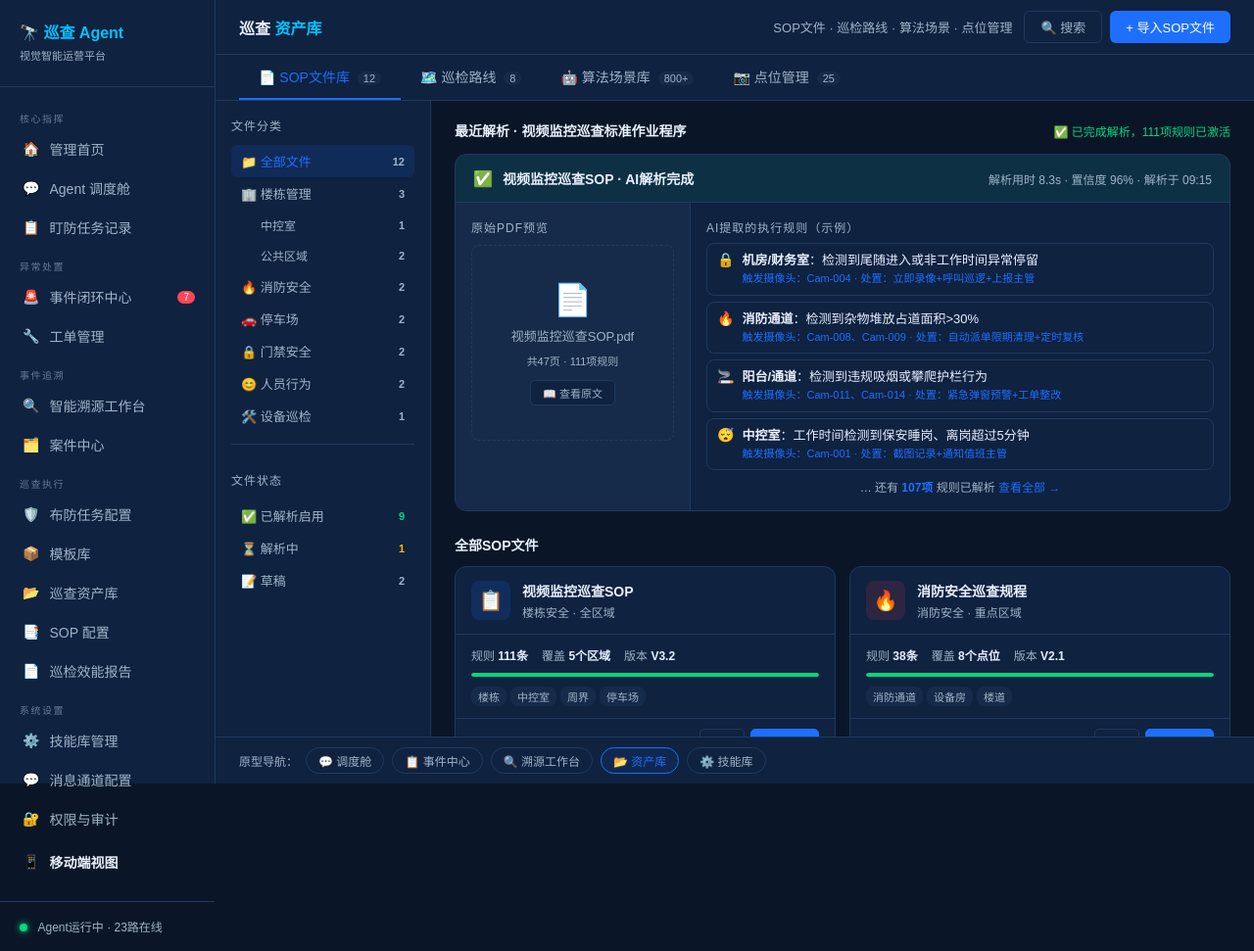
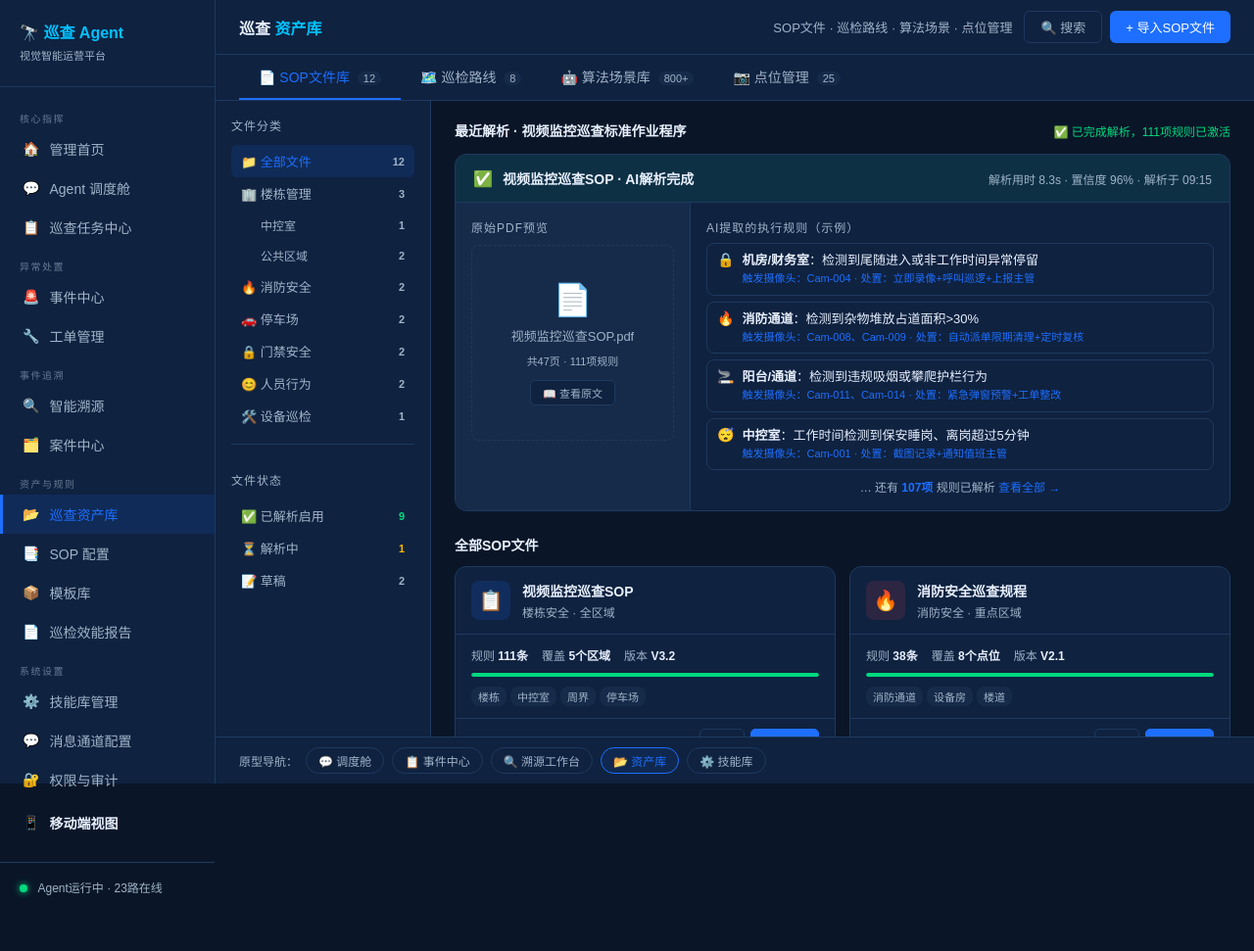
Before and after one commit to Mokaxixi619/ai-inspector-demo, a plain HTML site: page prototype/assets.html in a window 1280 px wide. Shown: the whole page at 98% size. After the commit the page ends 931 px from the top, so only its background shows below. Drawn offline with Linux system fonts and the light colour scheme.

Commit message:
Fix assets.html: 恢复原始页面内容+更新为新导航

```diff
--- a/prototype/assets.html
+++ b/prototype/assets.html
@@ -153,25 +153,24 @@ body { background: var(--bg); color: var(--text); font-family: var(--font); disp
     <div class="logo-title">🔭 巡查 Agent</div>
     <div class="logo-sub">视觉智能运营平台</div>
   </div>
-              <nav class="nav">
+    <nav class="nav">
     <div style="font-size:10px;color:var(--text2);padding:8px 20px 4px;text-transform:uppercase;letter-spacing:1.5px;opacity:0.6">核心指挥</div>
     <a href="dashboard-home.html" style="text-decoration:none"><div class="nav-item"><span class="icon">🏠</span> 管理首页</div></a>
     <a href="index.html" style="text-decoration:none"><div class="nav-item"><span class="icon">💬</span> Agent 调度舱</div></a>
-    <a href="tasks.html" style="text-decoration:none"><div class="nav-item"><span class="icon">📋</span> 盯防任务记录</div></a>
+    <a href="tasks.html" style="text-decoration:none"><div class="nav-item"><span class="icon">📋</span> 巡查任务中心</div></a>
 
     <div style="font-size:10px;color:var(--text2);padding:12px 20px 4px;text-transform:uppercase;letter-spacing:1.5px;opacity:0.6">异常处置</div>
-    <a href="incident.html" style="text-decoration:none"><div class="nav-item"><span class="icon">🚨</span> 事件闭环中心 <span class="nav-badge">7</span></div></a>
+    <a href="incident.html" style="text-decoration:none"><div class="nav-item"><span class="icon">🚨</span> 事件中心</div></a>
     <a href="workorder.html" style="text-decoration:none"><div class="nav-item"><span class="icon">🔧</span> 工单管理</div></a>
 
     <div style="font-size:10px;color:var(--text2);padding:12px 20px 4px;text-transform:uppercase;letter-spacing:1.5px;opacity:0.6">事件追溯</div>
-    <a href="traceback.html" style="text-decoration:none"><div class="nav-item"><span class="icon">🔍</span> 智能溯源工作台</div></a>
+    <a href="traceback.html" style="text-decoration:none"><div class="nav-item"><span class="icon">🔍</span> 智能溯源</div></a>
     <a href="evidence.html" style="text-decoration:none"><div class="nav-item"><span class="icon">🗂️</span> 案件中心</div></a>
 
-    <div style="font-size:10px;color:var(--text2);padding:12px 20px 4px;text-transform:uppercase;letter-spacing:1.5px;opacity:0.6">巡查执行</div>
-    <a href="tasks.html" style="text-decoration:none"><div class="nav-item"><span class="icon">🛡️</span> 布防任务配置</div></a>
+    <div style="font-size:10px;color:var(--text2);padding:12px 20px 4px;text-transform:uppercase;letter-spacing:1.5px;opacity:0.6">资产与规则</div>
+    <a href="assets.html" style="text-decoration:none"><div class="nav-item active"><span class="icon">📂</span> 巡查资产库</div></a>
+    <a href="sop-config.html" style="text-decoration:none"><div class="nav-item"><span class="icon">📑</span> SOP 配置</div></a>
     <a href="templates.html" style="text-decoration:none"><div class="nav-item"><span class="icon">📦</span> 模板库</div></a>
-    <a href="assets.html" style="text-decoration:none"><div class="nav-item"><span class="icon">📂</span> 巡查资产库</div></a>
-    <a href="sop-config.html" style="text-decoration:none"><div class="nav-item"><span class="icon">📑</span> SOP 配置</div></a>
     <a href="report.html" style="text-decoration:none"><div class="nav-item"><span class="icon">📄</span> 巡检效能报告</div></a>
 
     <div style="font-size:10px;color:var(--text2);padding:12px 20px 4px;text-transform:uppercase;letter-spacing:1.5px;opacity:0.6">系统设置</div>
```
